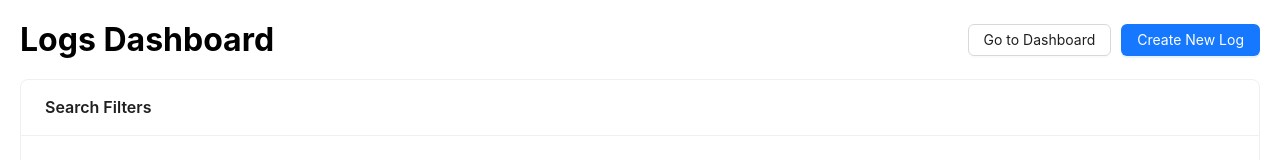
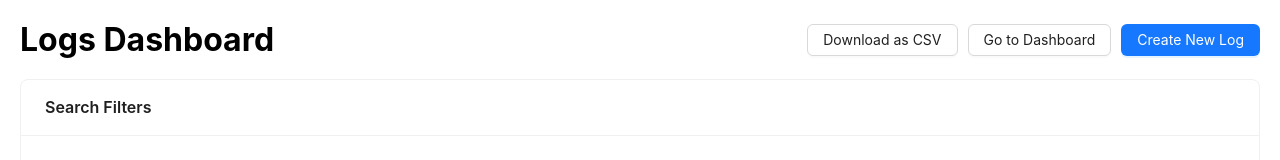
Before and after one commit to williamkrav/zeroboard-assessment, a React (Create React App) app in the folder frontend/: page / in a window 1280 px wide. Shown: the top 160 px of the page. Built offline with nearby package versions, Linux system fonts and the light colour scheme; no server answers.

Commit message:
feat: add download csv btn

```diff
--- a/frontend/src/pages/Home.js
+++ b/frontend/src/pages/Home.js
@@ -77,6 +77,30 @@ const Home = () => {
     setPageSize(pagination.pageSize);
   };
 
+  const handleDownloadCSV = () => {
+    if (!logs || logs.length === 0) return;
+
+    const csvRows = [];
+    csvRows.push('Level,Message,Source,Timestamp');
+
+    logs.forEach((log) => {
+      const message = log.message.replace(/"/g, '""');
+      const timestamp = new Date(log.timestamp).toISOString();
+      csvRows.push(`"${log.level}","${message}","${log.source}","${timestamp}"`);
+    });
+
+    const csvContent = csvRows.join('\n');
+    const blob = new Blob([csvContent], { type: 'text/csv' });
+    const url = window.URL.createObjectURL(blob);
+    const link = document.createElement('a');
+    link.href = url;
+    link.download = 'logs.csv';
+    document.body.appendChild(link);
+    link.click();
+    document.body.removeChild(link);
+    window.URL.revokeObjectURL(url);
+  };
+
   const columns = [
     {
       title: 'Level',
@@ -139,6 +163,9 @@ const Home = () => {
       >
         <h1 style={{ margin: 0 }}>Logs Dashboard</h1>
         <div>
+          <Button onClick={handleDownloadCSV} style={{ marginRight: '10px' }}>
+            Download as CSV
+          </Button>
           <Button
             onClick={() => navigate('/dashboard')}
             style={{ marginRight: '10px' }}
```
